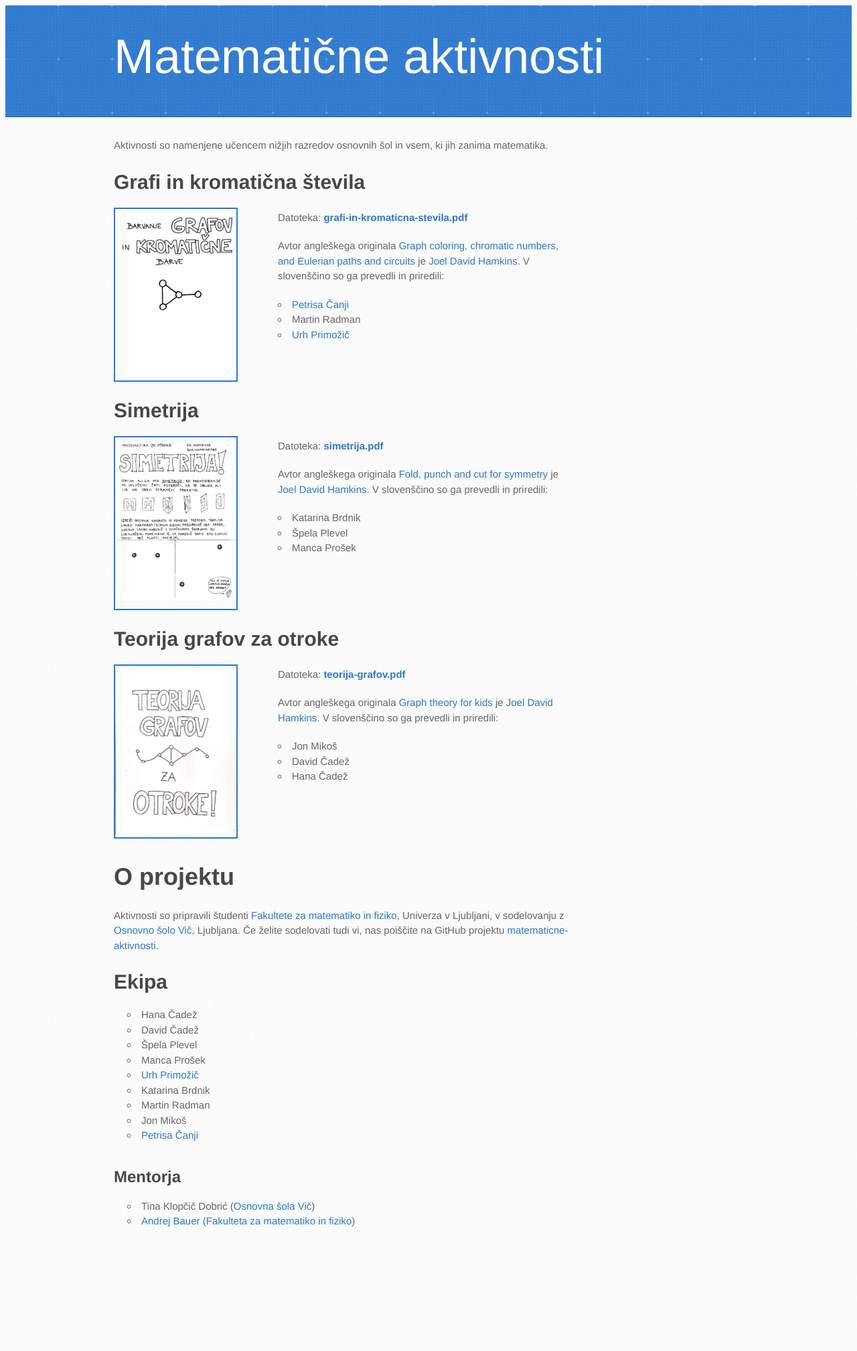
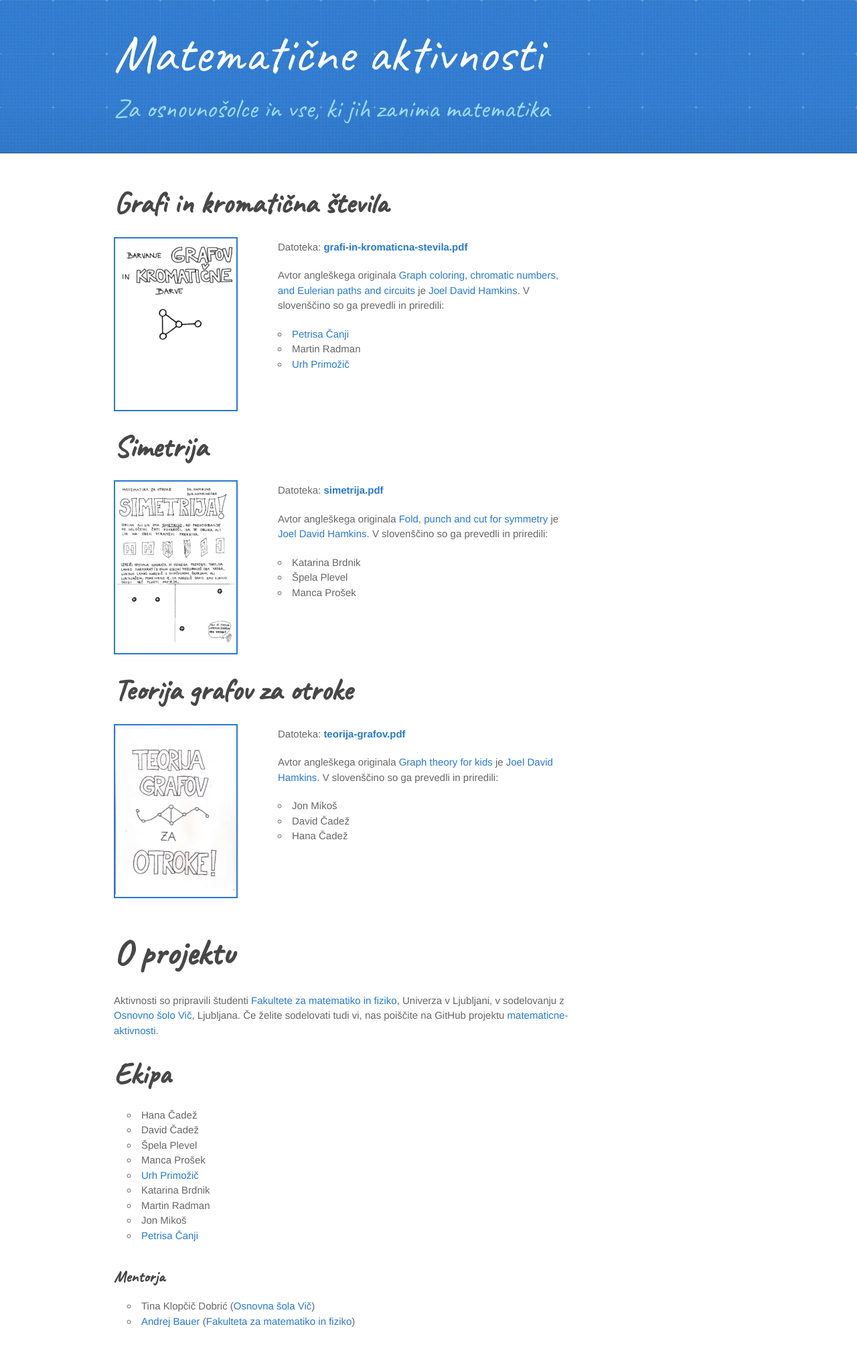
Before and after one commit to ul-fmf/matematicne-aktivnosti, a Jekyll site: the page built from index.md, in a window 1280 px wide. Shown: the whole page at 67% size. Built offline with Jekyll 4.4.1, drawn with Linux system fonts in a browser that asks for light colours; before the commit the page ends 1867 px from its top, so only the background shows below that.

Commit message:
Razne oblikovne izboljšave.

```diff
--- a/_config.yml
+++ b/_config.yml
@@ -1,6 +1,6 @@
 # Site wide configuration
 title: "Matematične aktivnosti"
-description: # you can place here a subtitle
+description: "Za osnovnošolce in vse, ki jih zanima matematika" # you can place here a subtitle
 logo: # 120x120 px default image used for Twitter summary card
 locale: sl
 url: https://ul-fmf.github.io/matematicne-aktivnosti/
--- a/_layouts/default.html
+++ b/_layouts/default.html
@@ -4,8 +4,7 @@
     <meta charset='utf-8'>
     <meta http-equiv="X-UA-Compatible" content="IE=edge">
     <meta name="viewport" content="width=device-width, initial-scale=1, maximum-scale=1">
-    <link rel="stylesheet" href="{{ site.url }}/assets/css/main.css" media="screen" type="text/css">
-
+    <link rel="stylesheet" href="{{ site.url }}/css/main.css" media="screen" type="text/css">
   </head>
 
   <body>
--- a/assets/css/main.scss
+++ b/css/main.scss
@@ -1,15 +1,16 @@
 ---
 sitemap: false
 ---
+
+@import url('https://fonts.googleapis.com/css?family=Caveat');
 
 /* LAYOUT STYLES */
 body {
   font-family: 'Helvetica Neue', Helvetica, Arial, serif;
   font-size: 15px;
-  font-weight: 400;
   line-height: 1.5;
   color: #666;
-  background: #fafafa url(../images/body-bg.jpg) 0 0 repeat;
+  margin: 0px;
 }
 
 p {
@@ -27,8 +28,8 @@ a:hover {
 header {
   padding-top: 40px;
   padding-bottom: 40px;
-  font-family: 'Helvetica Neue', Helvetica, Arial, serif;
-  background: #2e7bcf url(../images/header-bg.jpg) 0 0 repeat-x;
+  font-family: 'Caveat', Helvetica;
+  background: #2e7bcf url(header-bg.jpg) 0 0 repeat-x;
   border-bottom: solid 1px #275da1;
 }
 
@@ -37,17 +38,18 @@ header h1 {
   width: 540px;
   margin-top: 0;
   margin-bottom: 0.2em;
-  font-size: 72px;
+  font-size: 80px;
   font-weight: normal;
   line-height: 1;
   color: #fff;
 }
 
 header h2 {
+  white-space: nowrap;
   width: 540px;
   margin-top: 0;
   margin-bottom: 0;
-  font-size: 26px;
+  font-size: 40px;
   font-weight: normal;
   line-height: 1.3;
   color: #9ddcff;
@@ -81,27 +83,6 @@ header h2 {
 
 #downloads {
   margin-bottom: 40px;
-}
-
-a.button {
-  width: 134px;
-  height: 58px;
-  padding-top: 22px;
-  padding-left: 68px;
-  font-family: 'Helvetica Neue', Helvetica, Arial, serif;
-  font-size: 23px;
-  line-height: 1.2;
-  color: #fff;
-}
-a.button small {
-  display: block;
-  font-size: 11px;
-}
-header a.button {
-  position: absolute;
-  top: 0;
-  right: 0;
-  background: transparent url(../images/github-button.png) 0 0 no-repeat;
 }
 
 code, pre {
@@ -173,16 +154,16 @@ form {
 #main-content h1 {
   margin-top: 0;
   margin-bottom: 20px;
-  font-family: 'Helvetica Neue', Helvetica, Arial, serif;
-  font-size: 2.8em;
+  font-family: 'Caveat', Helvetica, Arial, serif;
+  font-size: 4em;
   font-weight: normal;
   color: #474747;
 }
 
 #main-content h2 {
   margin-bottom: 20px;
-  font-family: 'Helvetica Neue', Helvetica, Arial, serif;
-  font-size: 2.4em;
+  font-family: 'Caveat', Helvetica, Arial, serif;
+  font-size: 3.5em;
   font-weight: bold;
   color: #474747;
 }
@@ -190,15 +171,15 @@ form {
 #main-content h3 {
   margin-top: 10px;
   margin-bottom: 16px;
-  font-family: 'Helvetica Neue', Helvetica, Arial, serif;
-  font-size: 2.0em;
+  font-family: 'Caveat', Helvetica, Arial, serif;
+  font-size: 3em;
   font-weight: bold;
   color: #474747;
 }
 
 #main-content h4 {
   margin-bottom: 8px;
-  font-family: 'Helvetica Neue', Helvetica, Arial, serif;
+  font-family: 'Caveat', Helvetica, Arial, serif;
   font-size: 1.6em;
   font-weight: bold;
   color: #474747;
@@ -206,14 +187,14 @@ form {
 
 #main-content h5 {
   margin-bottom: 8px;
-  font-family: 'Helvetica Neue', Helvetica, Arial, serif;
+  font-family: 'Caveat', Helvetica, Arial, serif;
   font-size: 1.2em;
   color: #474747;
 }
 
 #main-content h6 {
   margin-bottom: 8px;
-  font-family: 'Helvetica Neue', Helvetica, Arial, serif;
+  font-family: 'Caveat', Helvetica, Arial, serif;
   font-size: 1em;
   color: #474747;
   text-indent: 3px;
--- a/index.md
+++ b/index.md
@@ -2,8 +2,6 @@
 title: "Matematične aktivnosti"
 layout: default
 ---
-
-Aktivnosti so namenjene učencem nižjih razredov osnovnih šol in vsem, ki jih zanima matematika.
 
 ### Grafi in kromatična števila
 
```
Also changed, not shown: assets/images/body-bg.jpg (deleted), assets/images/download-button.png (deleted), assets/images/github-button.png (deleted), assets/images/highlight-bg.jpg (deleted), assets/images/sidebar-bg.jpg (deleted), css/header-bg.jpg (renamed from assets/images/header-bg.jpg).
